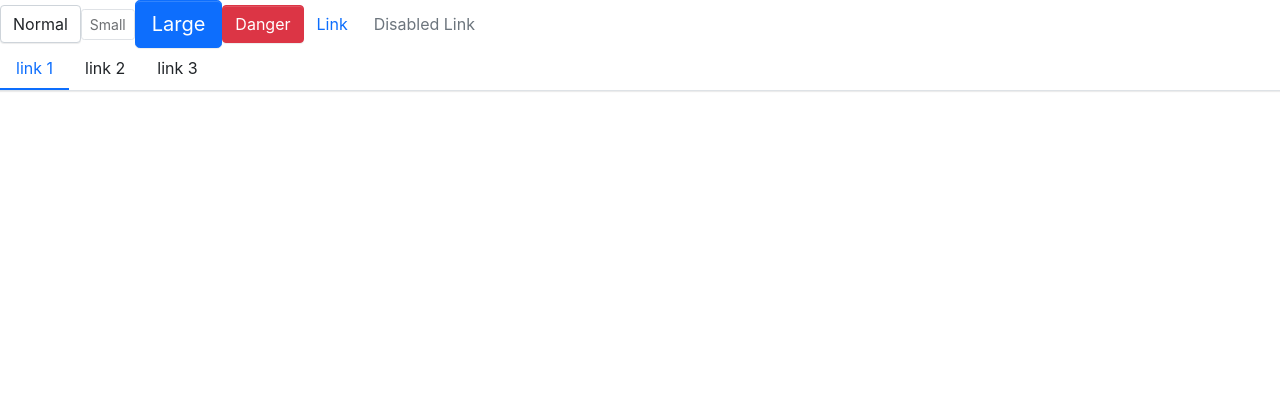
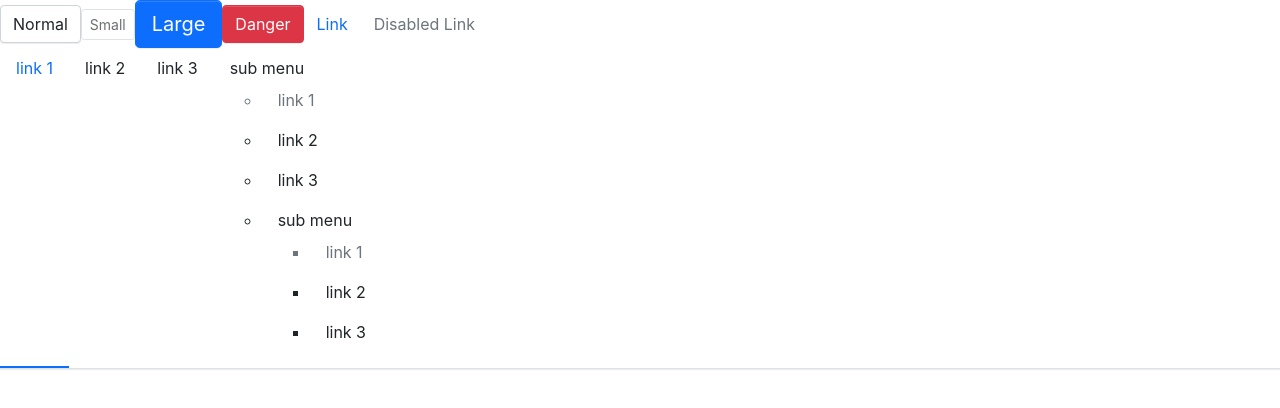
Before and after one commit to luxliu/luxury-soap, a React (Create React App) app: page / in a window 1280 px wide. Shown: the top 408 px of the page. Built offline with nearby package versions, Linux system fonts and the light colour scheme.

Commit message:
add SubMenu component functionality

```diff
--- a/src/App.tsx
+++ b/src/App.tsx
@@ -2,6 +2,7 @@
 import Button, { ButtonType, ButtonSize } from './components/Button/button';
 import Menu from './components/Menu/menu';
 import MenuItem from './components/Menu/menuItem';
+import SubMenu from './components/Menu/subMenu';
 
 const App = () => {
   return (
@@ -29,12 +30,20 @@
         >
           Disabled Link
         </Button>
-        <Menu defaultIndex={0} onSelect={(index) => console.log(index)}>
-          <MenuItem index={0} disabled>
-            link 1
-          </MenuItem>
-          <MenuItem index={1}>link 2</MenuItem>
-          <MenuItem index={2}>link 3</MenuItem>
+        <Menu onSelect={(index) => console.log(index)}>
+          <MenuItem disabled>link 1</MenuItem>
+          <MenuItem>link 2</MenuItem>
+          <MenuItem>link 3</MenuItem>
+          <SubMenu title="sub menu">
+            <MenuItem disabled>link 1</MenuItem>
+            <MenuItem>link 2</MenuItem>
+            <MenuItem>link 3</MenuItem>
+            <SubMenu title="sub menu">
+              <MenuItem disabled>link 1</MenuItem>
+              <MenuItem>link 2</MenuItem>
+              <MenuItem>link 3</MenuItem>
+            </SubMenu>
+          </SubMenu>
         </Menu>
       </header>
     </div>
--- a/src/components/Menu/menu.tsx
+++ b/src/components/Menu/menu.tsx
@@ -3,10 +3,10 @@
 import { MenuItemProps } from './menuItem';
 
 type MenuMode = 'horizontal' | 'vertical';
-type selectCallBack = (selectIndex: number) => void;
+type selectCallBack = (selectIndex: string) => void;
 
 export interface MenuProps {
-  defaultIndex?: number;
+  defaultIndex?: string;
   className?: string;
   mode?: MenuMode;
   style?: React.CSSProperties;
@@ -14,11 +14,11 @@
 }
 
 interface IMenuContext {
-  index: number;
+  index: string;
   onSelect?: selectCallBack;
 }
 
-export const MenuContext = createContext<IMenuContext>({ index: 0 });
+export const MenuContext = createContext<IMenuContext>({ index: '0' });
 
 const Menu: React.FC<MenuProps> = (props) => {
   const { className, mode, style, children, defaultIndex, onSelect } = props;
@@ -26,22 +26,22 @@
   const classes = classNames('luxury-menu', className, {
     'menu-vertical': mode === 'vertical',
   });
-  const handleClick = (index: number) => {
+  const handleClick = (index: string) => {
     setActive(index);
     if (onSelect) {
       onSelect(index);
     }
   };
   const passedContext: IMenuContext = {
-    index: currentActive || 0,
+    index: currentActive || '0',
     onSelect: handleClick,
   };
 
   const renderChildren = React.Children.map(children, (child, index) => {
     const childElement = child as React.FunctionComponentElement<MenuItemProps>;
     const { displayName } = childElement.type;
-    if (displayName === 'MenuItem') {
-      return child;
+    if (displayName === 'MenuItem' || displayName === 'SubMenu') {
+      return React.cloneElement(childElement, { index: index.toString() });
     } else {
       console.error('Warning: menu has a child which is not a MenuItem');
     }
@@ -57,7 +57,7 @@
 };
 
 Menu.defaultProps = {
-  defaultIndex: 0,
+  defaultIndex: '0',
   mode: 'horizontal',
 };
 
--- a/src/components/Menu/menuItem.tsx
+++ b/src/components/Menu/menuItem.tsx
@@ -4,7 +4,7 @@
 import { MenuContext } from './menu';
 
 export interface MenuItemProps {
-  index: number;
+  index?: string;
   disabled?: boolean;
   className?: string;
   style?: React.CSSProperties;
@@ -18,7 +18,7 @@
     'is-active': context.index === index,
   });
   const handleClick = () => {
-    if (context.onSelect && !disabled) {
+    if (context.onSelect && !disabled && typeof index === 'string') {
       context.onSelect(index);
     }
   };
--- /dev/null
+++ b/src/components/Menu/subMenu.tsx
@@ -0,0 +1,55 @@
+import React, { useContext, FunctionComponentElement } from 'react';
+import classNames from 'classnames';
+import { MenuContext } from './menu';
+import { MenuItemProps } from './menuItem';
+
+export interface SubMenuProps {
+  index?: string;
+  title: string;
+  className?: string;
+}
+
+const SubMenu: React.FC<SubMenuProps> = ({
+  index,
+  title,
+  className,
+  children,
+}) => {
+  const context = useContext(MenuContext);
+  const classes = classNames('menu-item submenu-item', className, {
+    'is-active': context.index === index,
+  });
+
+  const renderChildren = () => {
+    const childrenComponent = React.Children.map(
+      children,
+      (child, insideIndex) => {
+        const childElement = child as React.FunctionComponentElement<
+          MenuItemProps
+        >;
+        const { displayName } = childElement.type;
+        if (displayName === 'MenuItem' || displayName === 'SubMenu') {
+          return React.cloneElement(childElement, {
+            index: `${index}-${insideIndex}`,
+          });
+        } else {
+          console.error(
+            'Warning: SubMenu has a child which is not a MenuItem or a SubMenu'
+          );
+        }
+      }
+    );
+
+    return <ul className="luxury-submenu">{childrenComponent}</ul>;
+  };
+
+  return (
+    <li key={index} className={classes}>
+      <div className="submenu-title">{title}</div>
+      {renderChildren()}
+    </li>
+  );
+};
+
+SubMenu.displayName = 'SubMenu';
+export default SubMenu;
```
Also changed, not shown: 1 other file (tests, documents, lock files or other folders).
